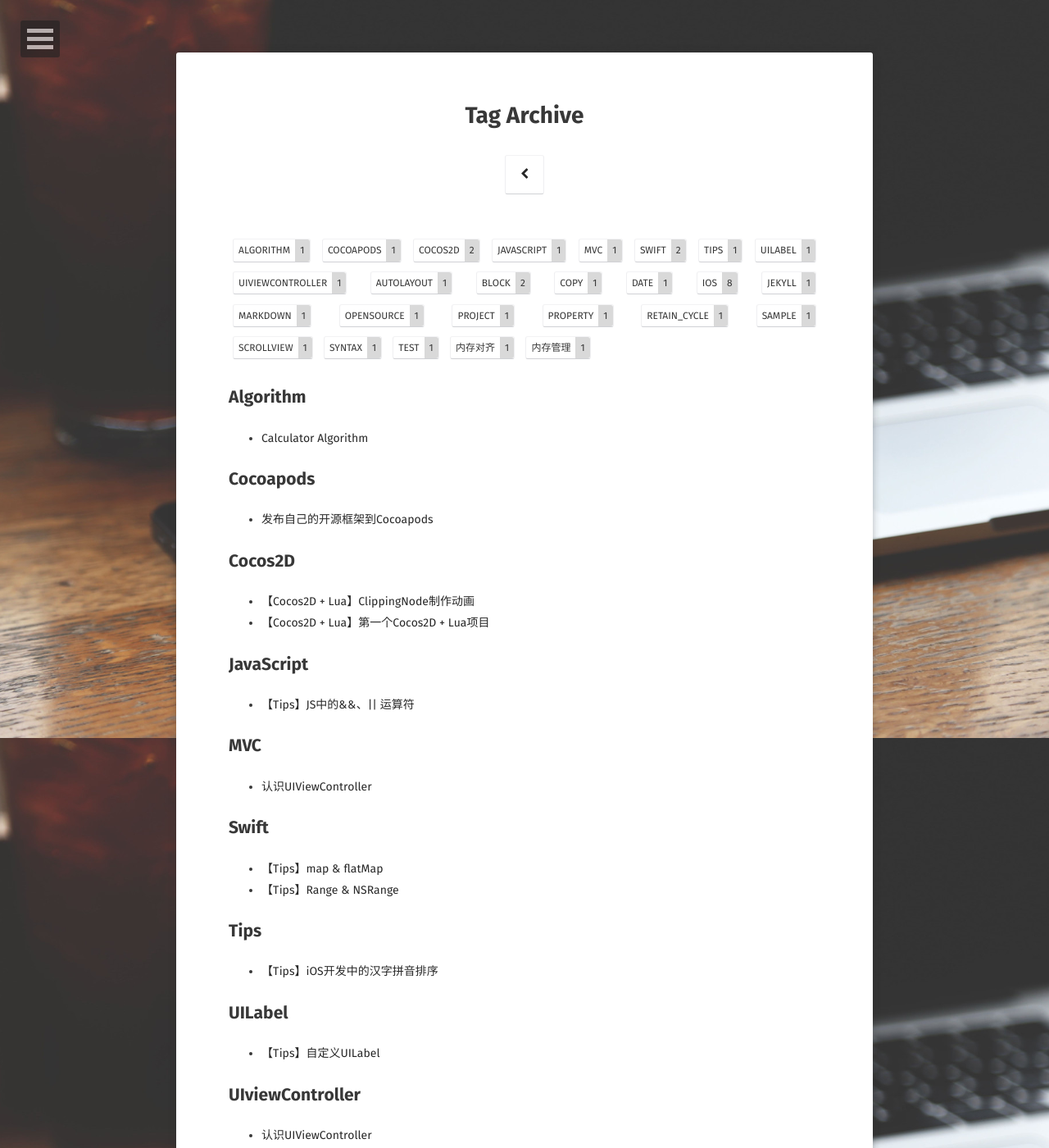
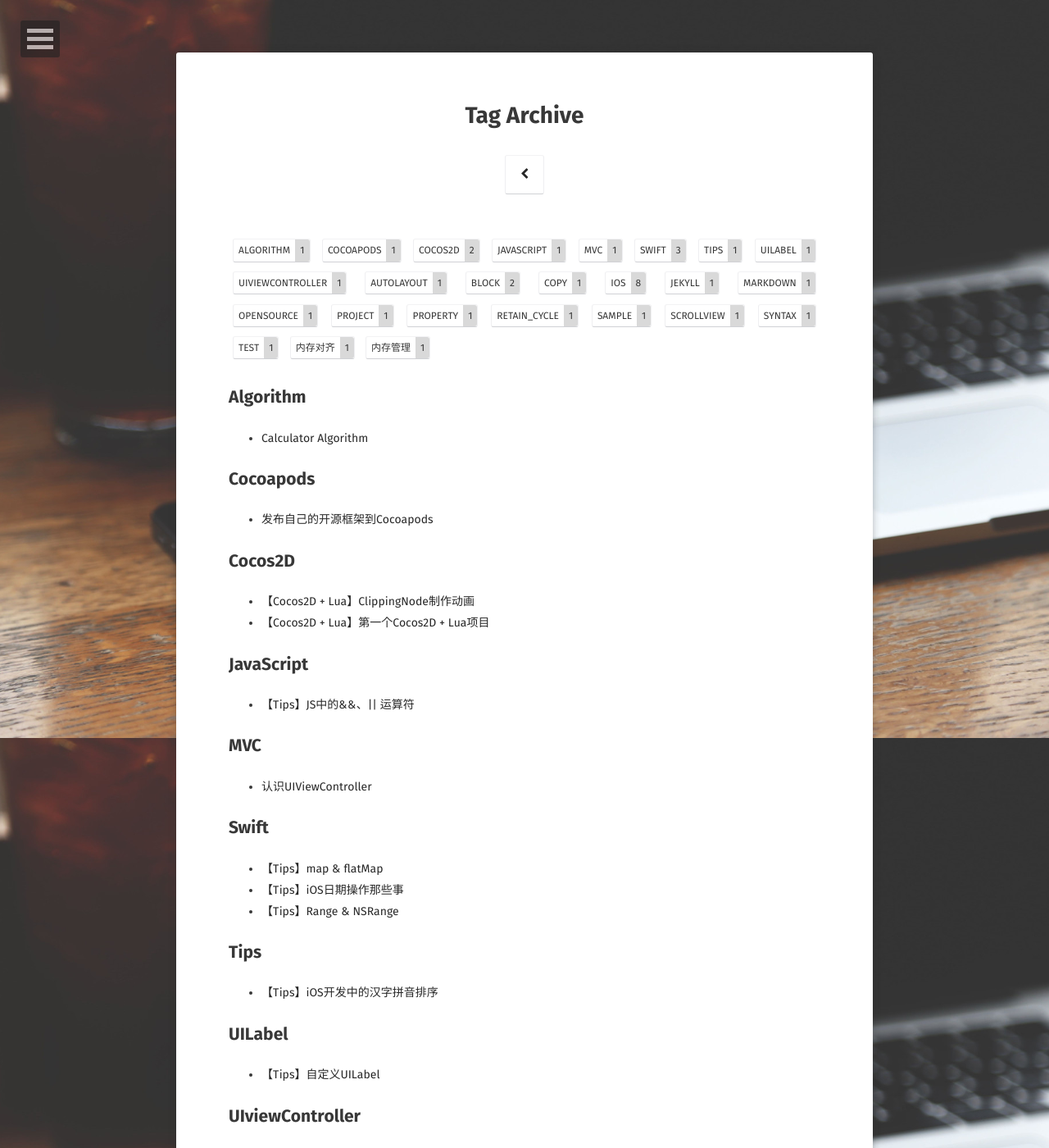
Before and after one commit to longjianjiang/longjianjiang.github.io, a Jekyll site: the page built from tags/index.html, in a window 1280 px wide and 1400 px high. Shown: the whole window at 82% size. Built offline with Jekyll 4.4.1, drawn with Linux system fonts in a browser that asks for light colours; some web fonts are replaced.

Commit message:
Update 2017-05-03-dateOperation.md

```diff
--- a/_posts/2017-05-03-dateOperation.md
+++ b/_posts/2017-05-03-dateOperation.md
@@ -4,7 +4,7 @@ title:  "【Tips】iOS日期操作那些事"
 date:   2017-05-03
 excerpt: "最近开发过程中，业务中一个预约的模块，用到了很多关于时间的操作，所以今天借此机会总结下开发中会常用到的日期以及时间的操作。"
 tag:
-- date
+- Swift
 comments: true
 ---
 
```
